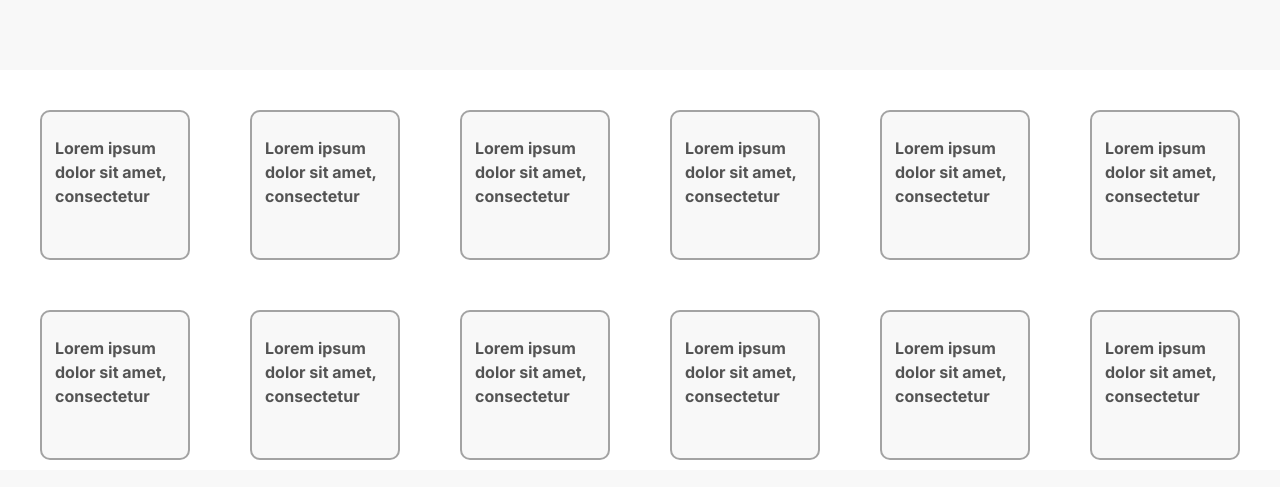
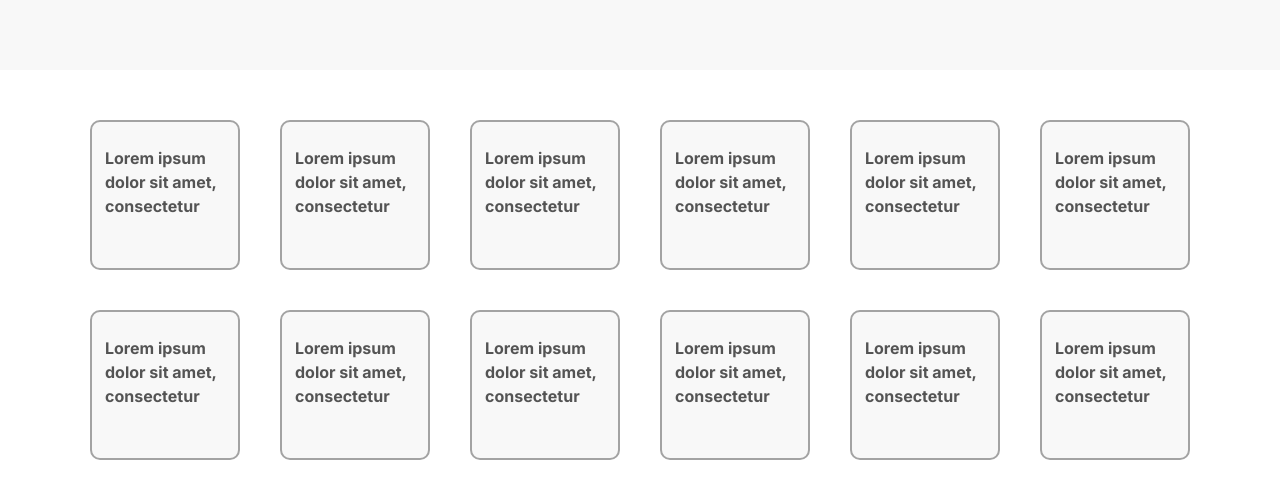
Before and after one commit to xandyngox/bootcamp-sp23, a Next.js app: page / in a window 1280 px wide. Shown: the part 313-812 px from the top of the page. Built offline with nearby package versions, Linux system fonts and the light colour scheme.

Commit message:
changed cards to a simplegrid and used a hook to hold the cards

```diff
--- a/src/pages/index.tsx
+++ b/src/pages/index.tsx
@@ -1,16 +1,12 @@
-import { Box, Stack, Heading } from "@chakra-ui/layout";
+import { Box, Heading } from "@chakra-ui/layout";
 import {
-  Button,
   Center,
   Flex,
   Spacer,
-  Text,
   VStack,
-  Icon,
-  IconProps,
-  createIcon,
   Image,
   HStack,
+  SimpleGrid,
 } from "@chakra-ui/react";
 import Head from "next/head";
 import { ReactNode, useState } from "react";
@@ -20,7 +16,22 @@ import NextLink from "../components/utils/NextLink";
 import Card from "../components/utils/Card";
 
 export default function Home() {
-  const [child, setChild] = useState<object | null>(null);
+  const [data, setData] = useState({
+    cards: [
+      <Card description="Lorem ipsum dolor sit amet, consectetur" />,
+      <Card description="Lorem ipsum dolor sit amet, consectetur" />,
+      <Card description="Lorem ipsum dolor sit amet, consectetur" />,
+      <Card description="Lorem ipsum dolor sit amet, consectetur" />,
+      <Card description="Lorem ipsum dolor sit amet, consectetur" />,
+      <Card description="Lorem ipsum dolor sit amet, consectetur" />,
+      <Card description="Lorem ipsum dolor sit amet, consectetur" />,
+      <Card description="Lorem ipsum dolor sit amet, consectetur" />,
+      <Card description="Lorem ipsum dolor sit amet, consectetur" />,
+      <Card description="Lorem ipsum dolor sit amet, consectetur" />,
+      <Card description="Lorem ipsum dolor sit amet, consectetur" />,
+      <Card description="Lorem ipsum dolor sit amet, consectetur" />,
+    ],
+  });
 
   return (
     <>
@@ -46,13 +57,6 @@ export default function Home() {
             </ButtonLink>
           </Box>
         </Flex>
-
-        {/* <Box>
-            <Button variant="blue" onClick={() => setChild({})}>
-              {(child as ReactNode) ?? "Test error handling"}
-            </Button>
-          </Box> */}
-
         <Center>
           <VStack spacing="43px" my={20}>
             <Heading fontSize="60px" color="notiom.dgrey">
@@ -63,40 +67,14 @@ export default function Home() {
             </Heading>
           </VStack>
         </Center>
-        {/* <Box>
-          <NextLink href="/random-route" color="TODO.blue">
-            Test 404 Page
-          </NextLink>
-        </Box> */}
 
-        <Box height="50vh" backgroundColor="white">
-          {/* centering the entire cards div */}
+        <Box minHeight="50vh" backgroundColor="white">
+          {/* centering cards grid */}
           <Flex w="100%" justify="center" direction="row">
-            {/* flexbox holding the columns of cards */}
-            <Flex
-              w="1410px"
-              h="350px"
-              justify="space-between"
-              direction="column"
-              m={10}
-            >
-              <Flex w="100%" justify="space-between">
-                <Card description="Lorem ipsum dolor sit amet, consectetur" />
-                <Card description="Lorem ipsum dolor sit amet, consectetur" />
-                <Card description="Lorem ipsum dolor sit amet, consectetur" />
-                <Card description="Lorem ipsum dolor sit amet, consectetur" />
-                <Card description="Lorem ipsum dolor sit amet, consectetur" />
-                <Card description="Lorem ipsum dolor sit amet, consectetur" />
-              </Flex>
-              <Flex w="100%" justify="space-between">
-                <Card description="Lorem ipsum dolor sit amet, consectetur" />
-                <Card description="Lorem ipsum dolor sit amet, consectetur" />
-                <Card description="Lorem ipsum dolor sit amet, consectetur" />
-                <Card description="Lorem ipsum dolor sit amet, consectetur" />
-                <Card description="Lorem ipsum dolor sit amet, consectetur" />
-                <Card description="Lorem ipsum dolor sit amet, consectetur" />
-              </Flex>
-            </Flex>
+            {/* grid of cards */}
+            <SimpleGrid columns={6} spacing={10} padding="50px">
+              {data.cards}
+            </SimpleGrid>
           </Flex>
         </Box>
       </Box>
```
